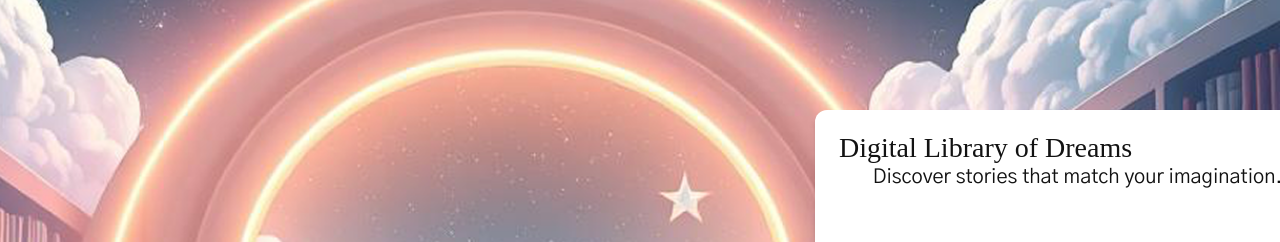
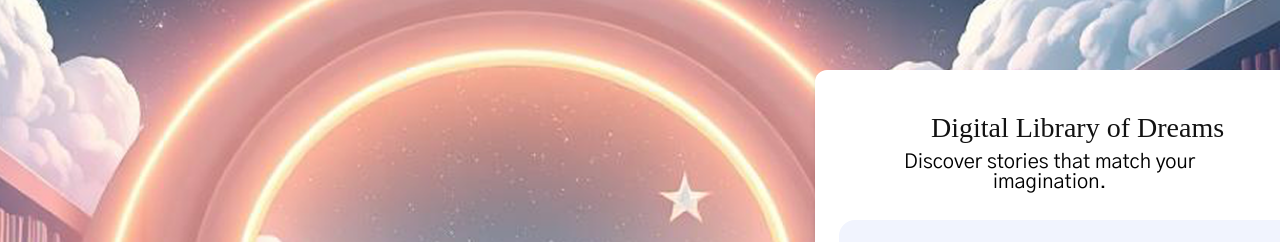
Before and after one commit to sadibanstola/Digital-library, a React (Vite) app: page /login in a window 1280 px wide. Shown: the top 242 px of the page. Built offline with nearby package versions, Linux system fonts and the light colour scheme.

Commit message:
reworked

```diff
--- a/src/Pages/Login/Login.jsx
+++ b/src/Pages/Login/Login.jsx
@@ -1,6 +1,6 @@
 import React from 'react';
 import { Link } from 'react-router-dom';
-import backgroundImage from '/public/picart2.png';
+import backgroundImage from '/picart2.png';
 
 const Login = () => {
   return (
@@ -13,40 +13,45 @@ const Login = () => {
       }}
     >
      <div
-  className="absolute w-[525px] h-[804px] rounded-[12px] p-6 bg-[#FFFFFF] shadow-md"
-  style={{ top: '110px', left: '815px' }}
+  className="absolute w-[525px] h-[710px] rounded-[12px] p-6 bg-[#FFFFFF] shadow-md"
+  style={{ top: '70px', left: '815px' }}
 >
-        <div className="mb-6">
+       <div className="mb-6 text-center" >
   <h1
-            className="inline-block"
+    className="relative"
     style={{
       fontFamily: 'Marion',
       fontWeight: 400,
       fontSize: '28px',
       lineHeight: '28px',
       letterSpacing: '0',
-              textAlign: 'right',
       color: '#121212',
+      top:'20px',
+
     }}
   >
     Digital Library of Dreams
   </h1>
   <p
-            className="mt-1"
+    className="relative"
     style={{
       fontFamily: 'Gothic A1',
       fontWeight: 400,
       fontSize: '20px',
-              lineHeight: '20px',
+      lineHeight: '100%',
       letterSpacing: '0',
-              textAlign: 'center',
-              color: '#121212',
+      top:'30px',
+      width:'361px',
+      left:'30px',
+
+
     }}
   >
     Discover stories that match your imagination.
   </p>
 </div>
-        <div className="bg-[#F1F4FE] w-[477px] h-[539px] rounded-[16px] p-[24px] text-center" style={{ top: '221px', left: '24px', gap: '15px', position: 'absolute' }}>
+
+        <div className="bg-[#F1F4FE] w-[477px] h-[500px] rounded-[16px] p-[24px] text-center" style={{ top: '150px', left: '24px', gap: '15px', position: 'absolute' }}>
 
           <h2
             style={{
--- a/src/Pages/SignUp/SignUp.jsx
+++ b/src/Pages/SignUp/SignUp.jsx
@@ -1,6 +1,6 @@
 import React from 'react';
 import { Link } from 'react-router-dom';
-import backgroundImage from '/public/onboarding5 1.png';
+import backgroundImage from '/onboarding5 1.png';
 
 const SignUp = () => {
   return (
```
Lines whose indentation alone changed are shown as unchanged.
